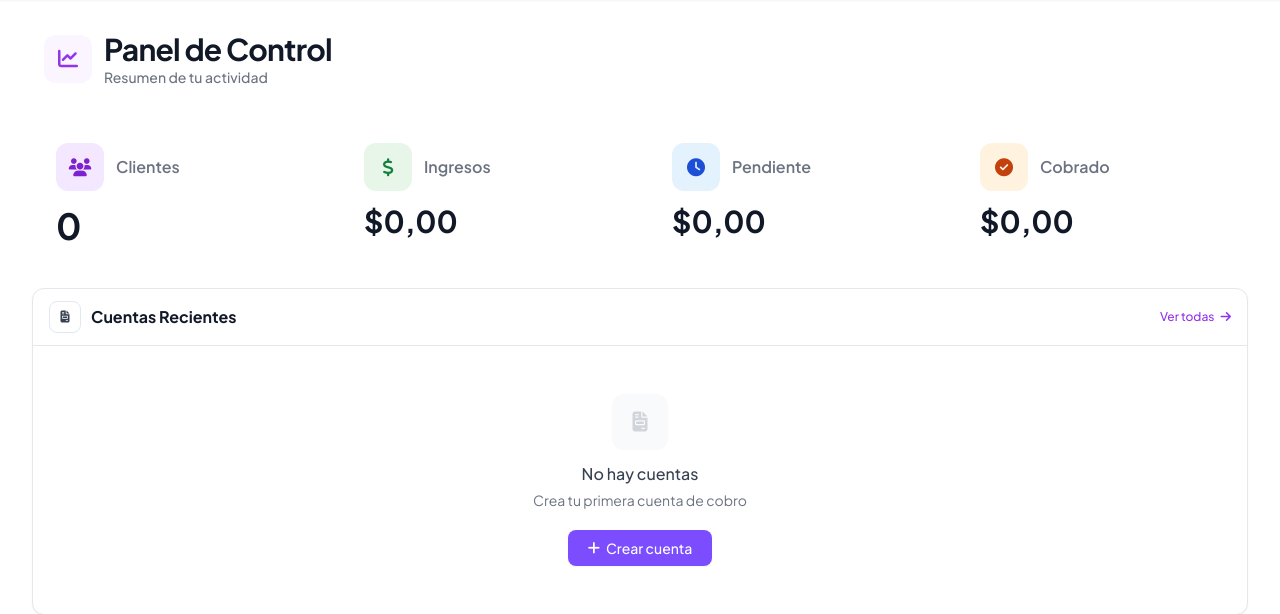
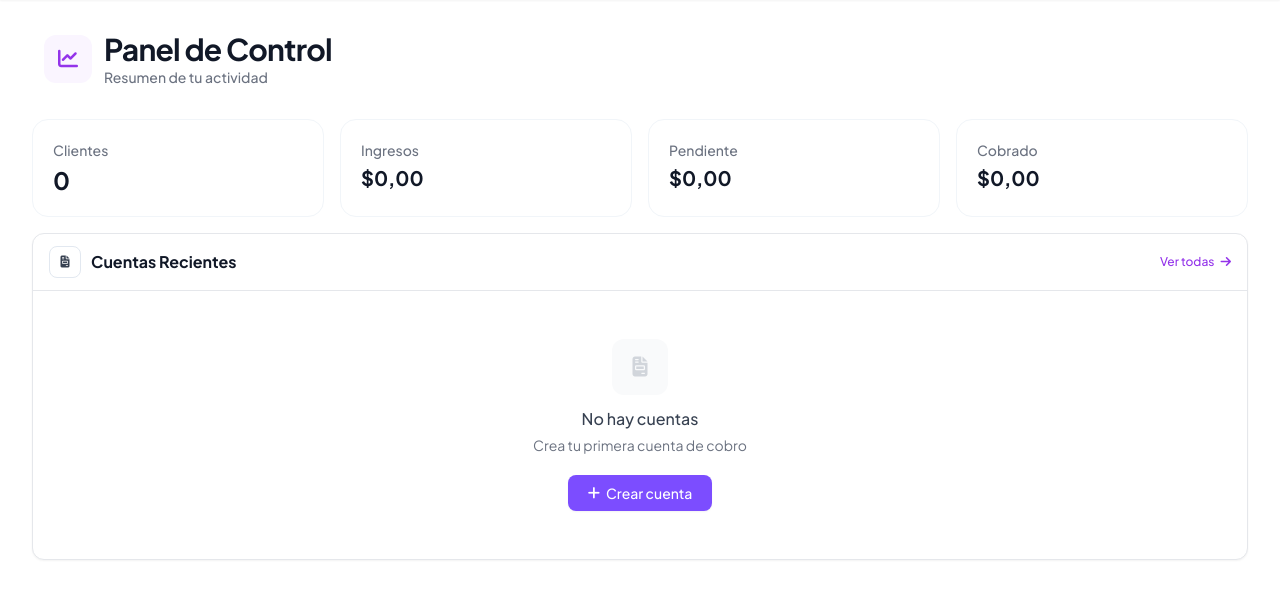
Before and after one commit to Eglism11/web-facturacion, a Flask app: page / in a window 1280 px wide. Shown: the part 81-695 px from the top of the page. Run offline with Flask 3, Linux system fonts and the light colour scheme; the visitor is signed in with stand-in values (Sample User, id 1); data that the repository does not hold is empty; parts of the project's set-up code (start-up, migrations or seed data) failed here and were passed over; some libraries are stand-ins or nearby versions.

Commit message:
UI: Simplify stat cards - clean layout without icons

```diff
--- a/templates/base.html
+++ b/templates/base.html
@@ -123,13 +123,15 @@
 
         .stat-card {
             background: #ffffff;
+            border: 1px solid #f1f5f9;
             transition: all 0.25s cubic-bezier(0.4, 0, 0.2, 1);
-            border-radius: 2rem;
+            border-radius: 1rem;
         }
 
         .stat-card:hover {
-            transform: translateY(-2px);
+            transform: translateY(-1px);
             box-shadow: 0 2px 8px rgba(0, 0, 0, 0.04);
+            border-color: #e2e8f0;
         }
 
         .btn-primary {
--- a/templates/index.html
+++ b/templates/index.html
@@ -16,81 +16,41 @@
         </div>
     </div>
 
-    <div class="md:hidden grid grid-cols-2 gap-4 px-3">
-        <div class="stat-card rounded-[2rem] p-6 w-full">
-            <div class="flex items-center gap-3 mb-3">
-                <div class="w-12 h-12 rounded-xl bg-purple-100 flex items-center justify-center">
-                    <i class="fas fa-users text-purple-700 text-lg"></i>
-                </div>
-                <span class="text-sm font-semibold text-gray-500">Clientes</span>
-            </div>
-            <p class="text-3xl font-bold text-gray-900 leading-tight">{{ total_clientes }}</p>
+    <div class="md:hidden grid grid-cols-2 gap-3 px-3">
+        <div class="stat-card rounded-2xl p-5 w-full">
+            <p class="text-sm font-medium text-gray-500 mb-1">Clientes</p>
+            <p class="text-2xl font-bold text-gray-900">{{ total_clientes }}</p>
         </div>
-        <div class="stat-card rounded-[2rem] p-6 w-full">
-            <div class="flex items-center gap-3 mb-3">
-                <div class="w-12 h-12 rounded-xl bg-[#E8F5E9] flex items-center justify-center">
-                    <i class="fas fa-dollar-sign text-green-700 text-lg"></i>
-                </div>
-                <span class="text-sm font-semibold text-gray-500">Ingresos</span>
-            </div>
-            <p class="text-2xl font-bold text-gray-900 leading-tight">{{ total_facturado|format_cop_short }}</p>
+        <div class="stat-card rounded-2xl p-5 w-full">
+            <p class="text-sm font-medium text-gray-500 mb-1">Ingresos</p>
+            <p class="text-xl font-bold text-gray-900">{{ total_facturado|format_cop_short }}</p>
         </div>
-        <div class="stat-card rounded-[2rem] p-6 w-full">
-            <div class="flex items-center gap-3 mb-3">
-                <div class="w-12 h-12 rounded-xl bg-[#E3F2FD] flex items-center justify-center">
-                    <i class="fas fa-clock text-blue-700 text-lg"></i>
-                </div>
-                <span class="text-sm font-semibold text-gray-500">Pendiente</span>
-            </div>
-            <p class="text-2xl font-bold text-gray-900 leading-tight">{{ total_pendiente|format_cop_short }}</p>
+        <div class="stat-card rounded-2xl p-5 w-full">
+            <p class="text-sm font-medium text-gray-500 mb-1">Pendiente</p>
+            <p class="text-xl font-bold text-gray-900">{{ total_pendiente|format_cop_short }}</p>
         </div>
-        <div class="stat-card rounded-[2rem] p-6 w-full">
-            <div class="flex items-center gap-3 mb-3">
-                <div class="w-12 h-12 rounded-xl bg-[#FFF3E0] flex items-center justify-center">
-                    <i class="fas fa-check-circle text-orange-700 text-lg"></i>
-                </div>
-                <span class="text-sm font-semibold text-gray-500">Cobrado</span>
-            </div>
-            <p class="text-2xl font-bold text-gray-900 leading-tight">{{ total_pagado|format_cop_short }}</p>
+        <div class="stat-card rounded-2xl p-5 w-full">
+            <p class="text-sm font-medium text-gray-500 mb-1">Cobrado</p>
+            <p class="text-xl font-bold text-gray-900">{{ total_pagado|format_cop_short }}</p>
         </div>
     </div>
 
 <div class="hidden md:grid grid-cols-4 gap-4">
-        <div class="stat-card rounded-[2rem] p-6 w-full">
-            <div class="flex items-center gap-3 mb-3">
-                <div class="w-12 h-12 rounded-xl bg-purple-100 flex items-center justify-center">
-                    <i class="fas fa-users text-purple-700 text-lg"></i>
-                </div>
-                <span class="text-base font-semibold text-gray-500">Clientes</span>
-            </div>
-            <p class="text-4xl font-bold text-gray-900 leading-tight">{{ total_clientes }}</p>
+        <div class="stat-card rounded-2xl p-5 w-full">
+            <p class="text-sm font-medium text-gray-500 mb-1">Clientes</p>
+            <p class="text-2xl font-bold text-gray-900">{{ total_clientes }}</p>
         </div>
-        <div class="stat-card rounded-[2rem] p-6 w-full">
-            <div class="flex items-center gap-3 mb-3">
-                <div class="w-12 h-12 rounded-xl bg-[#E8F5E9] flex items-center justify-center">
-                    <i class="fas fa-dollar-sign text-green-700 text-lg"></i>
-                </div>
-                <span class="text-base font-semibold text-gray-500">Ingresos</span>
-            </div>
-            <p class="text-3xl font-bold text-gray-900 leading-tight">{{ total_facturado|format_cop_co }}</p>
+        <div class="stat-card rounded-2xl p-5 w-full">
+            <p class="text-sm font-medium text-gray-500 mb-1">Ingresos</p>
+            <p class="text-xl font-bold text-gray-900">{{ total_facturado|format_cop_co }}</p>
         </div>
-        <div class="stat-card rounded-[2rem] p-6 w-full">
-            <div class="flex items-center gap-3 mb-3">
-                <div class="w-12 h-12 rounded-xl bg-[#E3F2FD] flex items-center justify-center">
-                    <i class="fas fa-clock text-blue-700 text-lg"></i>
-                </div>
-                <span class="text-base font-semibold text-gray-500">Pendiente</span>
-            </div>
-            <p class="text-3xl font-bold text-gray-900 leading-tight">{{ total_pendiente|format_cop_co }}</p>
+        <div class="stat-card rounded-2xl p-5 w-full">
+            <p class="text-sm font-medium text-gray-500 mb-1">Pendiente</p>
+            <p class="text-xl font-bold text-gray-900">{{ total_pendiente|format_cop_co }}</p>
         </div>
-        <div class="stat-card rounded-[2rem] p-6 w-full">
-            <div class="flex items-center gap-3 mb-3">
-                <div class="w-12 h-12 rounded-xl bg-[#FFF3E0] flex items-center justify-center">
-                    <i class="fas fa-check-circle text-orange-700 text-lg"></i>
-                </div>
-                <span class="text-base font-semibold text-gray-500">Cobrado</span>
-            </div>
-            <p class="text-3xl font-bold text-gray-900 leading-tight">{{ total_pagado|format_cop_co }}</p>
+        <div class="stat-card rounded-2xl p-5 w-full">
+            <p class="text-sm font-medium text-gray-500 mb-1">Cobrado</p>
+            <p class="text-xl font-bold text-gray-900">{{ total_pagado|format_cop_co }}</p>
         </div>
     </div>
 
```
